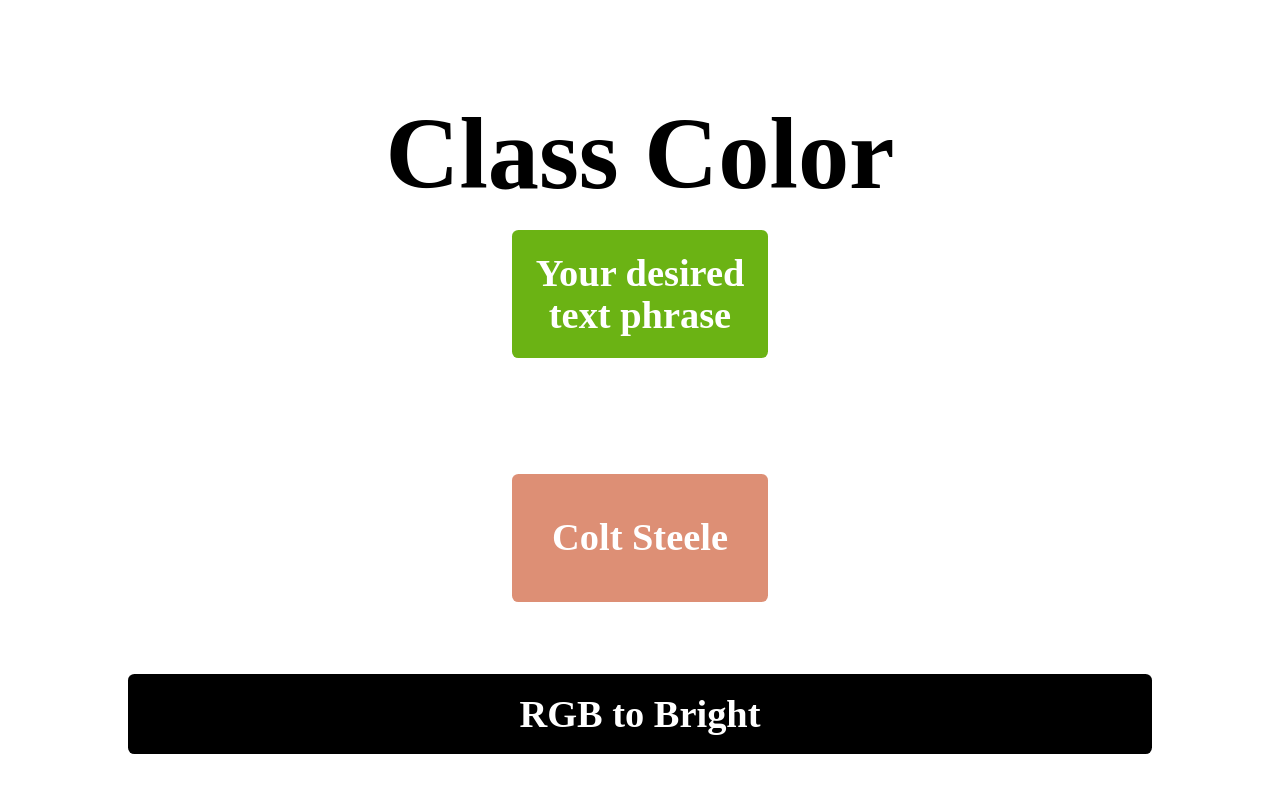
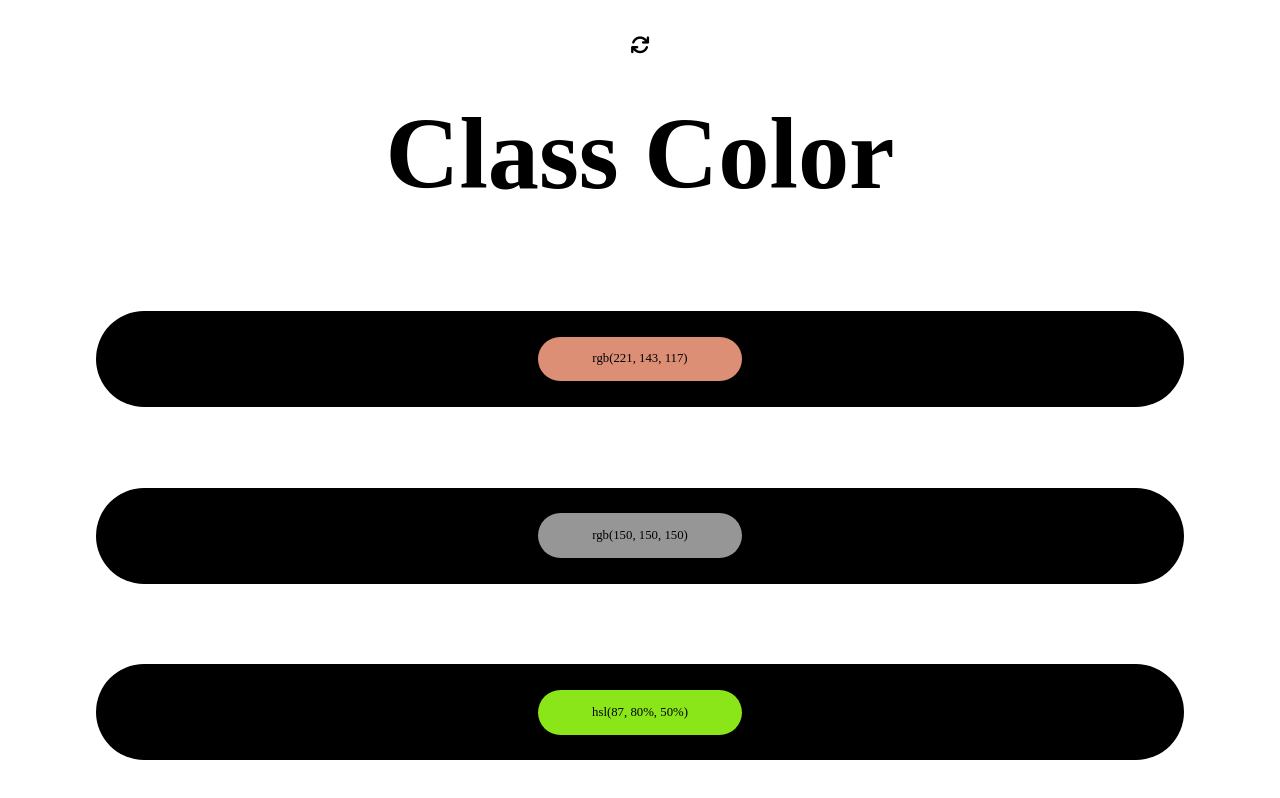
Before and after one commit to randy918/7-03-25-1315-color-class, a plain HTML site: page index.html in a window 1280 px wide. Drawn offline with nearby package versions, Linux system fonts and the light colour scheme; a web font is replaced by a local one.

Commit message:
Vivid hsl 1.0 is done

```diff
--- a/css/index.scss
+++ b/css/index.scss
@@ -6,6 +6,32 @@ body {
 }
 
 //>  ████████████████████████████████████  2
+
+.reload-button {
+    position: fixed; /* Sticks to the viewport */
+    top: var(--distance-m);
+    left: 48vw;
+    z-index: 1000; /* Ensures it's on top of other content */
+
+    width: 4vw;
+    height: 4vw;
+    background-color: rgba(255, 255, 255, 0.25);
+    backdrop-filter: blur(5px); /* Frosted glass effect */
+    border-radius: 50%; /* Makes it circular */
+
+    display: grid;
+    place-items: center; /* Perfectly centers the icon */
+
+    color: white;
+    font-size: var(--fontsize-m);
+    text-decoration: none;
+    transition: transform 0.2s ease-in-out, background-color 0.2s;
+}
+
+.reload-button:hover {
+    transform: scale(1.1) rotate(90deg);
+    background-color: rgba(255, 255, 255, 0.5);
+}
 
 .container {
     width: 20vw;
@@ -17,7 +43,7 @@ body {
     display: grid;
     align-items: center;
     justify-content: center;
-    border-radius: var(--radius-s);
+    // border-radius: var(--radius-s);
 }
 
 .dark2 {
@@ -29,17 +55,60 @@ body {
 .container__super {
     width: var(--width-m);
     margin: 0 auto;
-    border-radius: var(--radius-m);
+}
+
+.container__general {
+    display: flex;
+    justify-content: center;
+    align-content: center;
+    justify-items: start;
+    align-items: center;
+    border-radius: 5vw;
+    background-color: black;
+    // border-radius: var(--radius-m);
+    // padding: var(--padding-m);
+
+&--title {
+
+    padding:  var(--padding-l);
+    padding-bottom:  var(--padding-m);
+
 
 }
 
-.container__general {
-    border-radius: var(--radius-m);
-    margin: 0 auto;
-
-    width: 80vw;
-    background-color: black;
-    border-radius: var(--radius-s);
-    padding: var(--padding-m);;
 
 }
+
+// .container__rgbBright {
+
+//     height: 100%;
+//     width: 20vw;
+
+//     background-color: red;
+//     padding: var(--padding-m);
+//         margin: 0 auto;
+
+// }
+//^ ████████████████████████████████████  FLEX CONTAINER
+
+.flex-container {
+    display: flex;
+
+    justify-content: center;
+    align-items: stretch;
+    align-content: stretch;
+    // background-color:  var(--theRed);
+    height: 100%;
+    padding:  var(--padding-l);
+    gap: 2vw;
+}
+
+.flex-container > div {
+min-width: 16vw;
+
+    background: #ffecb3;
+    border-radius: 5vw;
+    font-family: 'bold-serif';
+    font-size: 1vw;
+    padding:  var(--padding-m) var(--padding-m);
+}
--- a/css/universal.scss
+++ b/css/universal.scss
@@ -23,8 +23,8 @@
     --margin-l: 3vw;
 
     --padding-s: 0.5vw;
-    --padding-m: 1.5vw;
-    --padding-l: 3vw;
+    --padding-m: 1vw;
+    --padding-l: 2vw;
 
     --radius-s: 0.5vw;
     --radius-m: 1vw;
@@ -102,6 +102,11 @@
 @font-face {
     font-family: "anton";
     src: url("../fonts/Anton-Regular.ttf");
+}
+
+@font-face {
+    font-family: "bold-serif";
+    src: url("../fonts/EncodeSans_Expanded-ExtraBold.ttf");
 }
 
 //>  ████████████████████████████████████  RESET
--- a/index.html
+++ b/index.html
@@ -10,39 +10,48 @@
     <link rel="stylesheet" href="css/reset.css">
     <link rel="stylesheet" href="css/universal.css">
     <link rel="stylesheet" href="css/index.css">
-
 </head>
 
 <body>
 
+   <a href="#" id="reload-button" class="reload-button" title="Reload Page">
+        <i class="fa-solid fa-arrows-rotate"></i>
+    </a>
+
     <main>
-
         <h1 class="h1Dark">Class Color</h1>
-
-        <h3 class="container h2Test">Colt Steele</h3>
-
-        <div id="app">
-
-            <h2 class="dark2">RGB HSL HSB</h2>
-
-            <h3 class="container h1Test">Colt Steele</h3>
-
-            <div id="app">
-
-            </div>
-            <br> <br> <br>
 
         <div class="container__super">
 
+            <div class="container__general--title">
+                <h3 class="h1Dark">rgbBright random</h3>
+            </div>
 
             <div class="container__general">
+                <div class="flex-container">
+                    <div class="rgbBright">default</div>
+                </div>
+            </div>
 
 
-                    <h3 class="rgbBright">RGB to Bright</h3>
+            <div class="container__general--title">
+                <h3 class="h1Dark">Set rgb</h3>
+            </div>
 
+            <div class="container__general">
+                <div class="flex-container">
+                    <div class="rgbExample">default</div>
+                </div>
+            </div>
 
+            <div class="container__general--title">
+                <h3 class="h1Dark">Vivid hsl 1.0</h3>
+            </div>
 
-
+            <div class="container__general">
+                <div class="flex-container">
+                    <div class="h2Test">default</div>
+                </div>
             </div>
 
 
--- a/js/color.js
+++ b/js/color.js
@@ -1,11 +1,18 @@
 // import _ from "https://cdn.jsdelivr.net/npm/underscore@1.13.6/modules/index-all.js";
 
 // import { getYear } from "./myfunctions.js";
+
 document.addEventListener("DOMContentLoaded", function () {
+console.log("hello");
 
+ const reloadButton = document.getElementById("reload-button");
+  if (reloadButton) {
+    reloadButton.addEventListener("click", function (event) {
+      event.preventDefault(); // Prevent the link from navigating
+      location.reload();
+    });
+  }
 
-
-console.log("hello");
 
 function random(min, max) {
     // 2.0, accepts single value for 1-x
@@ -17,9 +24,13 @@ function random(min, max) {
     return randomNumber;
 }
 
-
 //! ████████████████████████████████████ COLOR 2
 
+function getRgb(r,g,b) {
+    const rgbColor = `rgb(${r}, ${g}, ${b})`;
+return rgbColor;
+
+}
 
 function getBrightRGB() {
     const r = random(86, 255);
@@ -32,30 +43,39 @@ function getBrightRGB() {
     return rgbColor;
 }
 
+function getBrightRGB2() {
+    const r = random(86, 255);
+    const g = random(86, 255);
+    const b = random(86, 255);
+    const rgbColor = `rgb(${r}, ${g}, ${b})`;
+    if (isTooGray(r, g, b)) {
+        return getBrightRGB(); // Recursively call until a bright color is found
+    }
+    return rgbColor;
+}
 
 function getVividHSL() {
     const h = random(0, 360);
     const s = random(80, 100);
-    const l = random(0, 80);
+    const l = random(40, 60);
     const hslColor = `hsl(${h}, ${s}%, ${l}%)`;
+    return hslColor;;
     // if (isTooGray(r1, g1, b1)) {
     //     return getBrightRGB(); // Recursively call until a bright color is found
     return hslColor;
 }
 
-
 function isTooGray(r, g, b, threshold = 20) {
-    const max = Math.max(r, g, b);
-    const min = Math.min(r, g, b);
-    return max - min <= threshold;
+    // const max = Math.max(r, g, b);
+    // const min = Math.min(r, g, b);
+    // return max - min <= threshold;
 }
-
 
 function rgbToHsl(r, g, b)  {
 
-r /= 255;
-g /= 255;
-b /= 255;
+r *= 255;
+g *= 255;
+b *= 255;
 
 const max = Math.max(r, g, b);
 const min = Math.min(r, g, b);
@@ -137,55 +157,70 @@ if (s === 0) {
     const hue2rgb = (p, q, t) => {
         if (t < 0) t += 1;
         if (t > 1) t -= 1;
-        if (t < 1 / 6) return p + (q - p) * 6 * t1;
+        if (t < 1 / 6) return p + (q - p) * 6 * t;
         if (t < 1 / 2) return q;
         if (t < 2 / 3) return p + (q - p) * (2 / 3 - t) * 6;
         return p;
     };
 
-    const q = l < 0.5 ? l * (1 + s) : l + s - l1 * s1;
-    const p = 2 * l - q1;
+    const q = l < 0.5 ? l * (1 + s) : l + s - l * s;
+    const p = 2 * l - q;
     r = hue2rgb(p, q, h / 360 + 1 / 3);
     g = hue2rgb(p, q, h / 360);
     b = hue2rgb(p, q, h / 360 - 1 / 3);
 }
 
-return {
-    r: Math.round(r * 255),
-    g: Math.round(g * 255),
-    b: Math.round(b * 255),
-};
-
-
+return `rgb(${r}, ${g}, ${b})`;
 }
 
-//! ██████████████████████████ GET BRIGHT RGB SINGLE
+function getContrastingTextColor(rgbColor) {
+    const rgb = rgbColor.match(/\d+/g).map(Number);
+    const luminance = (0.299 * rgb[0] + 0.587 * rgb[1] + 0.114 * rgb[2]);
+    return luminance > 149 ? 'black' : 'white';
+}
+
+//! █████████████ h1Test getBrightRGB BACKGROUND
 
 const h1Test = getBrightRGB();
 
-const h1Elements1 = document.querySelectorAll(".h1Test");
+const textColor = getContrastingTextColor(h1Test);
+
+const h1Elements1 = document.querySelectorAll(".rgbBright");
 h1Elements1.forEach((h1) => {
     h1.style.backgroundColor = h1Test;
+        h1.style.color = getContrastingTextColor(h1Test);
+
+    h1.textContent = h1Test
 });
 
-console.log(getBrightRGB());
+//! █████████████ rgbBright getBrightRGB
 
-//! ███████████████████████████ GET VIVID HSL SINGLE
+const rgbBright = getBrightRGB();
+console.log(rgbBright);
+
+const h1Elements3 = document.querySelectorAll(".container__title");
+h1Elements3.forEach((h1) => {
+    h1.style.color = rgbBright;
+});
+
+//! ███████████████████████████ h2Test
 const h2Test = getVividHSL();
-
+console.log(h2Test);
 const h1Elements2 = document.querySelectorAll(".h2Test");
 h1Elements2.forEach((h2) => {
     h2.style.backgroundColor = h2Test;
-    h2.textContent = "Your desired text phrase";
+    h2.textContent = h2Test;
 });
 
+//! █████████████████████████████ rgbExample
+const rgbExample = getRgb(150, 150, 150);
 
-//! █████████████████████████████ CONVERT RGB TO HSL
+const elements4 = document.querySelectorAll(".rgbExample");
+elements4.forEach((element) => {
+    element.style.backgroundColor = rgbExample;
+    element.style.color = getContrastingTextColor(rgbExample);
 
-console.log(rgbToHsl (200, 200, 100));
-
-console.log(rgbToHsb (200, 200, 100));
-
-console.log(hslToRgb (160, 0, 50));
+    element.textContent = rgbExample;
+});
 
 })
```
Also changed, not shown: css/index.css, css/universal.css, 2 other files. Lines whose indentation alone changed are shown as unchanged.
